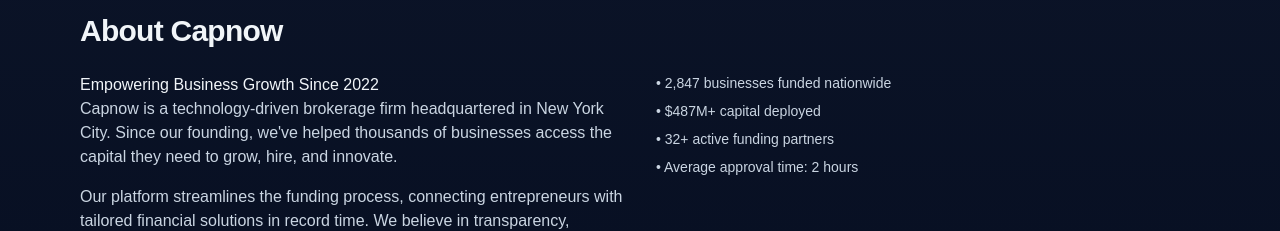
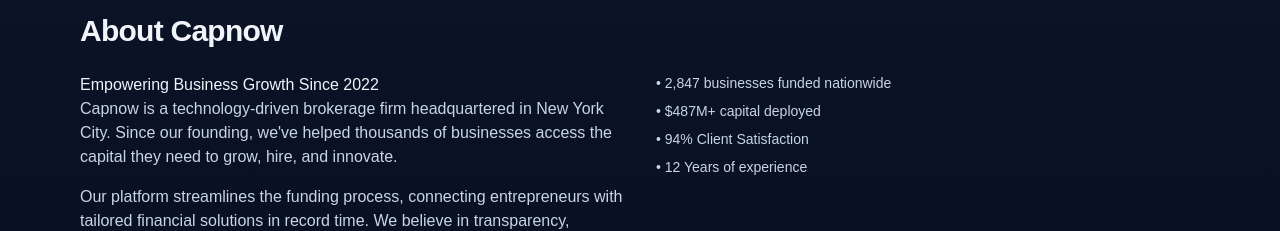
Before and after one commit to jacoking18/capnow-landing, a Next.js app: page / in a window 1280 px wide. Shown: the part 1880-2111 px from the top of the page. Built offline with nearby package versions, Linux system fonts and the light colour scheme; no server answers.

Commit message:
Fix apostrophe escaping and remove unused Card import

```diff
--- a/app/page.tsx
+++ b/app/page.tsx
@@ -282,8 +282,8 @@
           <ul className="space-y-2 text-sm">
             <li>• 2,847 businesses funded nationwide</li>
             <li>• $487M+ capital deployed</li>
-            <li>• 32+ active funding partners</li>
-            <li>• Average approval time: 2 hours</li>
+            <li>• 94% Client Satisfaction</li>
+            <li>• 12 Years of experience</li>
           </ul>
         </div>
       </Section>
```
